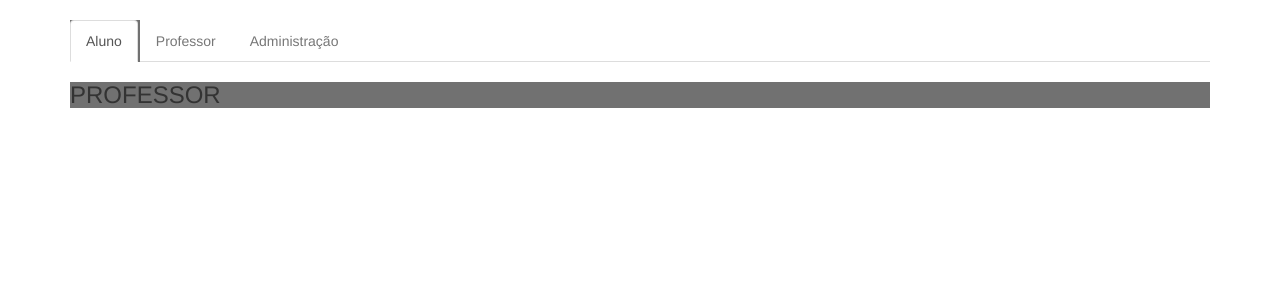
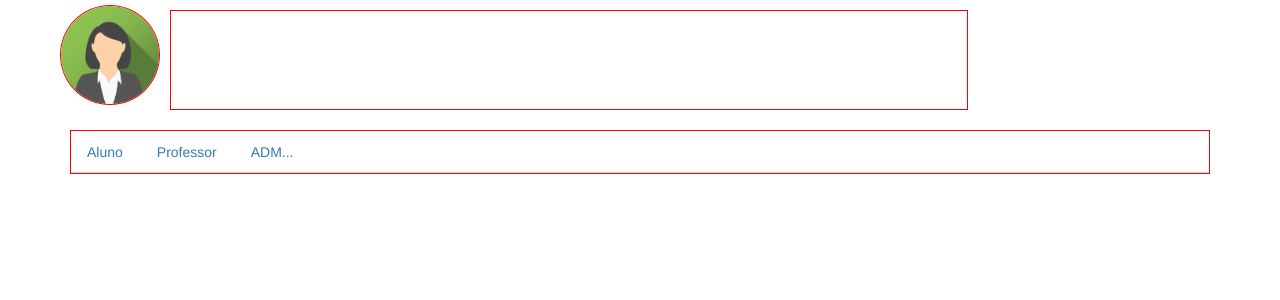
Before and after one commit to ricardo2018-git/umc_tcc, a PHP site: page /view/home/home.php in a window 1280 px wide. Shown: the part 52-352 px from the top of the page. Run offline with PHP 8.4, Linux system fonts and the light colour scheme.

Commit message:
preparando pg home base

```diff
--- a/control/validar.php
+++ b/control/validar.php
@@ -11,7 +11,7 @@
 	try{
 		#Cria obj e passa os parametros
 		$u = new Registra();
-		$u->Cadastrar(new Usuario(null, 1, $_POST["nome"], $_POST["email"], $_POST["rgm"], $_POST["senha"]));
+		$u->Cadastrar(new Usuario(null, 0, $_POST["nome"], $_POST["email"], $_POST["rgm"], $_POST["senha"]));
 
 		#busca ultimo id inserido no bd
 		$id = $u->ListarId();
--- a/view/css/css2.css
+++ b/view/css/css2.css
@@ -1,127 +1,7 @@
-/*
-
-*/
-
-/* Pagina inicial */
-
-/* --- FIM ---*/
-
-/* Menu 3 barra do menu */
-
-/* --- FIM ---*/
-
-/* Menu cadastrar-se */
-	#radio{
-		width: 300px;
-		margin: 10px 0px 0px 15px;
-	}
-
-	#img_facul{
-		position: relative;
-		left: 480px;
-		top: 229px;
-	}
-/* --- FIM ---*/
-
-/* --- esqueci minha senha --- */
-	#img_senha{
-
-	}
-/* --- FIM ---*/
-
-/* apresentação */
-	* {box-sizing:border-box}
-
-	/*dimensões da apresentação*/
-	.slideshow-container {
-		max-with: 1000px;
-		position: relative;
-		margin: auto;
-	}
-
-	/* ocultar img por padrão*/
-	.mySlides {
-		display: none;
-	}
-
-	/* Botões */
-	.prev, .next {
-		cursor: pointer;
-		position: absolute;
-		top: 50%;
-		width: auto;
-		margin-top: -22px;
-		padding: 16px;
-		color: white;
-		font-weight: bold;
-		font-size: 18px;
-		transition: 0.6s ease;
-		border-radius: 0 3px 3px 0;
-	}
-
-	/*posição do botão a direita*/
-	.next {
-		right: 0;
-		border-radius: 3px 0 0 3px;
-	}
-
-	/* Ao passar o mouse */
-	.prev:hover, .next:hover {
-		background-color: rgba(0,0,0,0.8);
-	}
-
-	/* texto da legenda */
-	.text {
-		color: #f2f2f2;
-		font-size: 15px;
-		padding: 8px 12px;
-		position: absolute;
-		bottom: 8px;
-		width: 100%;
-		text-align: center;
-	}
-
-	/* numeros (1 / 3) */
-	.numbertext {
-		color: #f2f2f2;
-		font-size: 12px;
-		padding: 8px 12px;
-		position: absolute;
-		top: 0;
-	}
-
-	/* Pontos marcadores */
-	.dot {
-		cursor: pointer;
-		height: 15px;
-		width: 15px;
-		margin: 0 2px;
-		background-color: #bbb;
-		border-radius: 50%;
-		display: inline-block;
-		transition: background-color 0.6s ease;
-	}
-
-	.active, .dot:hover {
-		background-color: #717171;
-	}
-
-	/* animação */
-	.fade {
-		-webkit-animation-name: fade;
-		-webkit-animation-duration: 1.5s;
-		animation-name: fade;
-		animation-duration: 1.5s;
-	}
-
-	@-wekit-keyframes fade {
-		from {opacity: .4}
-		to {opacity: 1}
-	}
-
-	@keyframes fade {
-		from {opacity: .4}
-		to {opacity: 1}
-	}
-
-/* --- FIM ---*/
+/* imagem do usuario superior esquerdo da tela */
+img {
+	position: absolute;
+	border-radius: 50%;
+	left: 50px;
+	top: 60px;
+}
--- /dev/null
+++ b/view/home/conf/css/home.css
@@ -0,0 +1,24 @@
+img{
+	border: 1px solid red;
+	position: relative;
+	border-radius: 50%;
+	left: 5px;
+	top: -15px;
+}
+
+#propaganda{
+	position: relative;		/*Ajuda posicionar elementos*/
+	border: 1px solid red;	/*Borda para facilitar a visualização*/
+	width: 70%;				/*Largura automatica*/
+	height: 100px;			/*Largura p/ baixo*/
+	left: 100px;			/*posição p/ direita*/
+	top: -110px;			/*posição p/ cima*/
+}
+
+#submenu{
+	position: relative;		/*Ajuda posicionar elementos*/
+	width: 100%;			/*Largura automatica*/
+	border: 1px solid red;	/*Borda para facilitar a visualização*/
+	left: 0px;
+	top: -90px;
+}
--- a/view/home/home.php
+++ b/view/home/home.php
@@ -13,7 +13,7 @@
 		<script src="https://maxcdn.bootstrapcdn.com/bootstrap/3.3.7/js/bootstrap.min.js"></script>
 
 		<!-- Meu css -->
-		<link rel="stylesheet" href="../css/css2.css">
+		<link rel="stylesheet" href="conf/css/home.css">
 
 		<!-- HTML5 shim and Respond.js for IE8 support of HTML5 elements and media queries -->
 		<!-- WARNING: Respond.js doesn't work if you view the page via file:// -->
@@ -22,28 +22,6 @@
 		  <script src="https://oss.maxcdn.com/respond/1.4.2/respond.min.js"></script>
 		<![endif]-->
 
-<!-- imagem do usuario superior esquerdo da tela
-<style>
-img {
-	position: relative;
-	border-radius: 50%;
-	left: 50px;
-	top: 60px;
-}
-#submenu {
-	margin: 10px 120px;
-}
-
-.container{
-	border: 0px solid red;
-	margin-left: 350px;
-}
-/*Desabilita item do meu aluno, professor, administrador*/
-.disabled{
-	pointer-events: none;
-	opacity: 0.6;
-}
-</style> -->
 
 	</head>
 
@@ -71,17 +49,32 @@ img {
 
 	<!-- Corpo -->
 		<div class="container">
-			<ul id="submenu" class="nav nav-tabs">
-				<li class="active"><a data-toggle="tab" href="#aluno">Aluno</a></li>
-				<li class="disabled"><a data-toggle="tab" href="#professor">Professor</a></li>
-				<li class="disabled"><a data-toggle="tab" href="#administracao">Administração</a></li>
+			<!-- Imagem do usuario -->
+				<div class="row">
+					<div>
+						<img src="conf/img/usuario_f.png" class="img-circle" alt="Cinque Terre" width=100px>
+					</div>
+				</div>
+			<!-- FIM Imagem do usuario -->
+
+			<!-- Propaganda -->
+				<div id="propaganda">
+					<!-- RESERVADO PARA PROPRAGANDA -->
+				</div>
+			<!-- FIM Propaganda -->
+
+				<div id="submenu">
+					<ul class="nav nav-tabs">
+						<li class=""><a data-toggle="tab" href="#aluno">Aluno</a></li>
+						<li class=""><a data-toggle="tab" href="#professor">Professor</a></li>
+						<li class=""><a data-toggle="tab" href="#administracao">ADM...</a></li>
 					</ul>
 					<div class="tab-content">
 						<div id="aluno" class="tab-pane fade">
 							<h3>ALUNO</h3>
 						</div>
 
-				<div id="professor" class="tab-pane fade in active">
+						<div id="professor" class="tab-pane fade">
 							<h3>PROFESSOR</h3>
 						</div>
 
@@ -90,6 +83,8 @@ img {
 						</div>
 					</div>
 				</div>
+
+		</div>
 	<!-- Corpo -->
 
 	<!-- Script faz o menu superior abrir e fecha com as opções ||| -->
```
Lines whose indentation alone changed are shown as unchanged.
